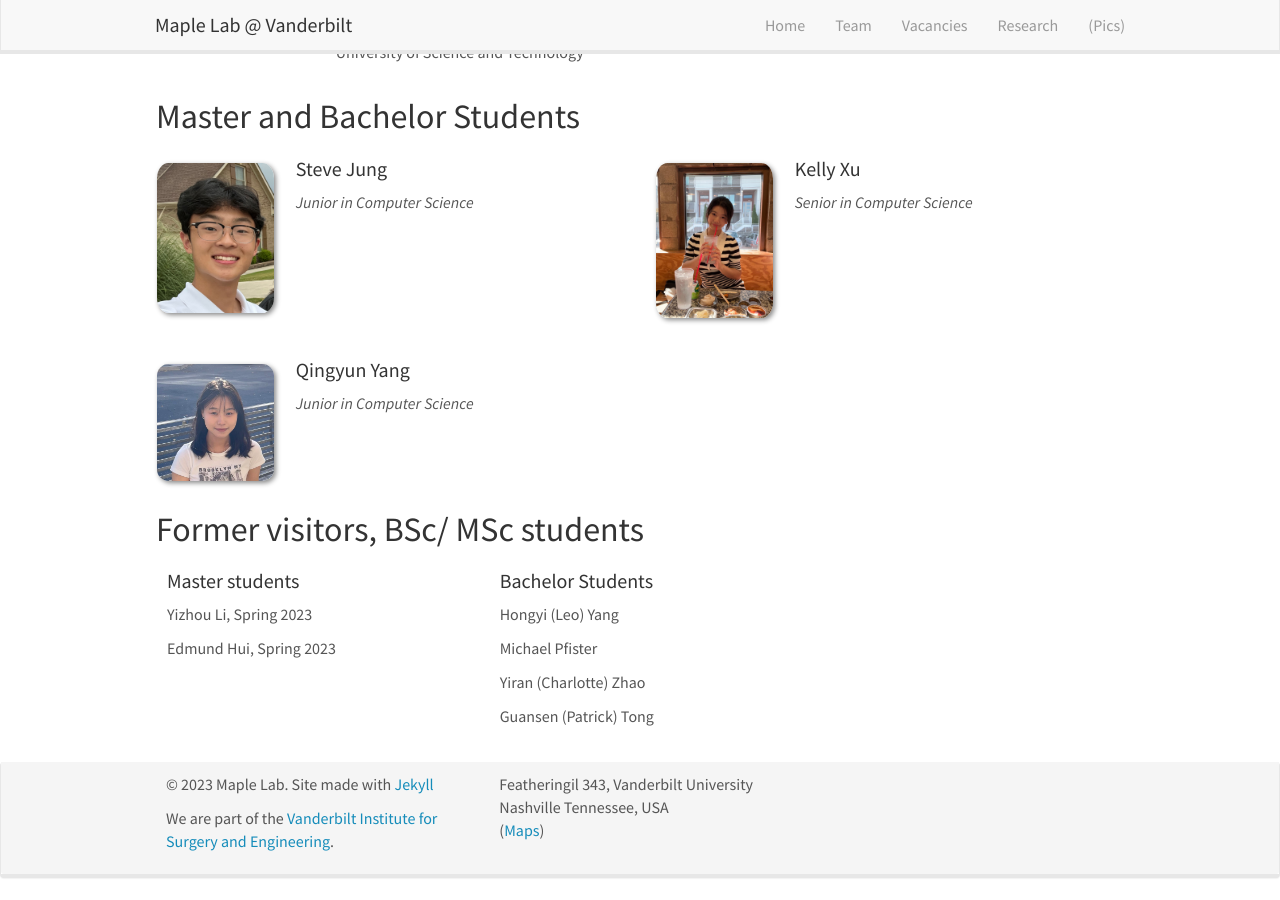
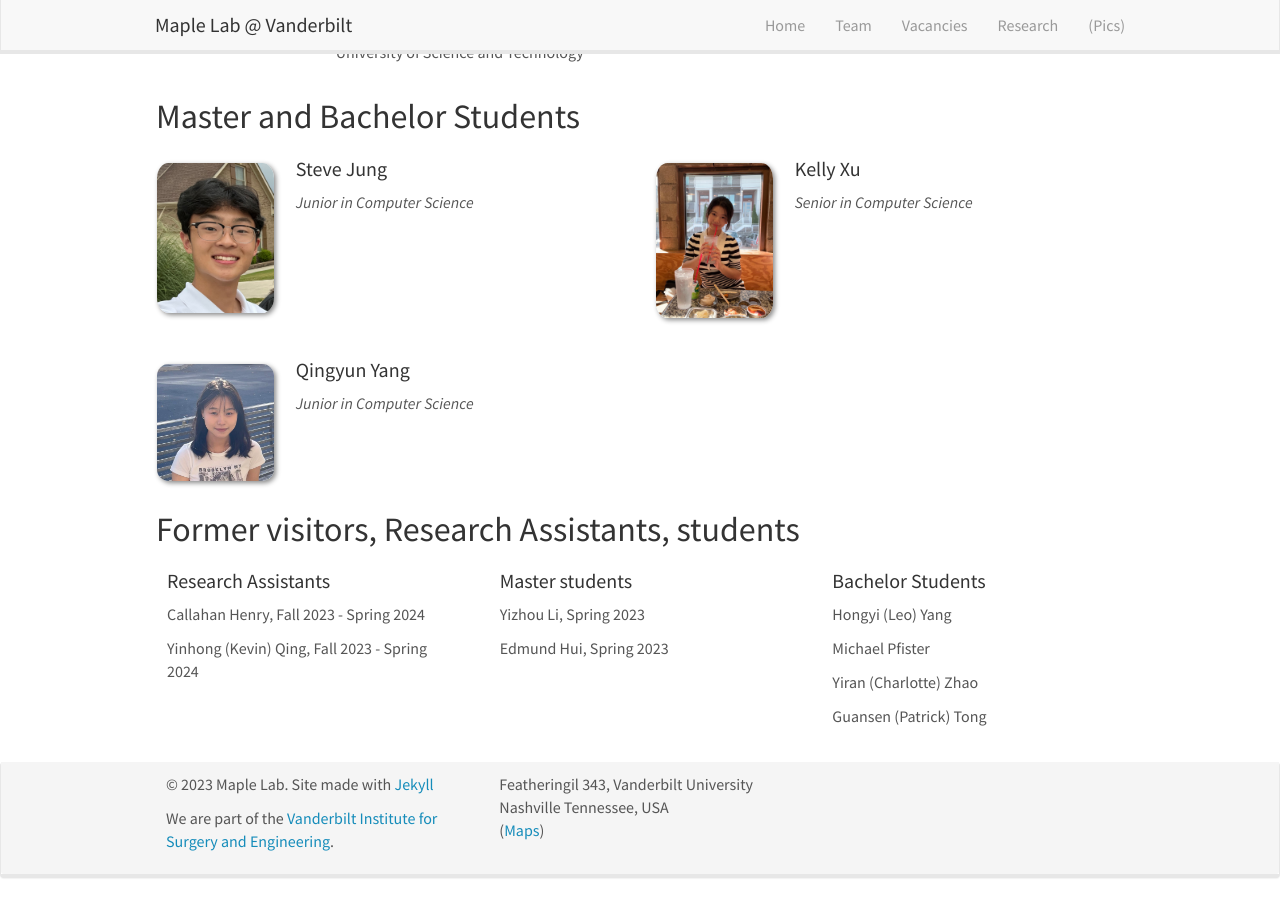
Before and after one commit to vu-maple-lab/vu-maple-lab.github.io, a Jekyll site: the page built from _pages/team.md, in a window 1280 px wide and 900 px high, scrolled down 847 px. Built offline with Jekyll 4.4.1, drawn with Linux system fonts in a browser that asks for light colours; nearby versions of some CDN libraries.

Commit message:
tried adding RAs to team page

```diff
--- /dev/null
+++ b/_data/alumni_ra.yml
@@ -0,0 +1,2 @@
+- name: Callahan Henry, Fall 2023 - Spring 2024
+- name: Yinhong (Kevin) Qing, Fall 2023 - Spring 2024
--- a/_pages/team.md
+++ b/_pages/team.md
@@ -136,7 +136,7 @@ permalink: /team/
 {% endif %}
 
 
-## Former visitors, BSc/ MSc students
+## Former visitors, Research Assistants, students
 <div class="row">
 
 <!-- <div class="col-sm-4 clearfix">
@@ -145,6 +145,13 @@ permalink: /team/
 {{ member.name }}
 {% endfor %}
 </div> -->
+
+<div class="col-sm-4 clearfix">
+<h4>Research Assistants</h4>
+{% for member in site.data.alumni_ra %}
+{{ member.name }}
+{% endfor %}
+</div>
 
 <div class="col-sm-4 clearfix">
 <h4>Master students</h4>
```
